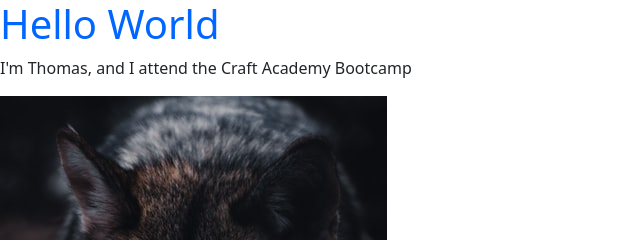
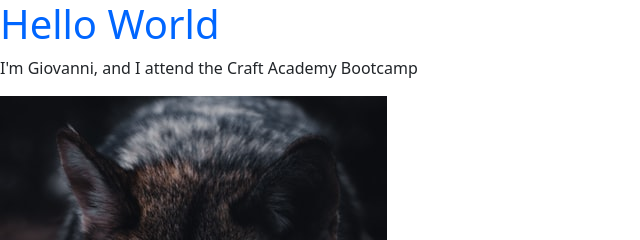
Before and after one commit to giacoletti/giacoletti.github.io, a website: page index.html in a window 1280 px wide. Shown: the top 240 px of the page, 0-640 px from the left. Drawn offline with nearby package versions, Linux system fonts and the light colour scheme.

Commit message:
updating index page content

```diff
--- a/index.html
+++ b/index.html
@@ -12,7 +12,7 @@
 
 <body>
     <h1>Hello World</h1>
-    <p>I'm Thomas, and I attend the Craft Academy Bootcamp
+    <p>I'm Giovanni, and I attend the Craft Academy Bootcamp
     <p>
     <img src="images/wolf.jpeg" alt="Frontal picture of a wolf">
 </body>
```
